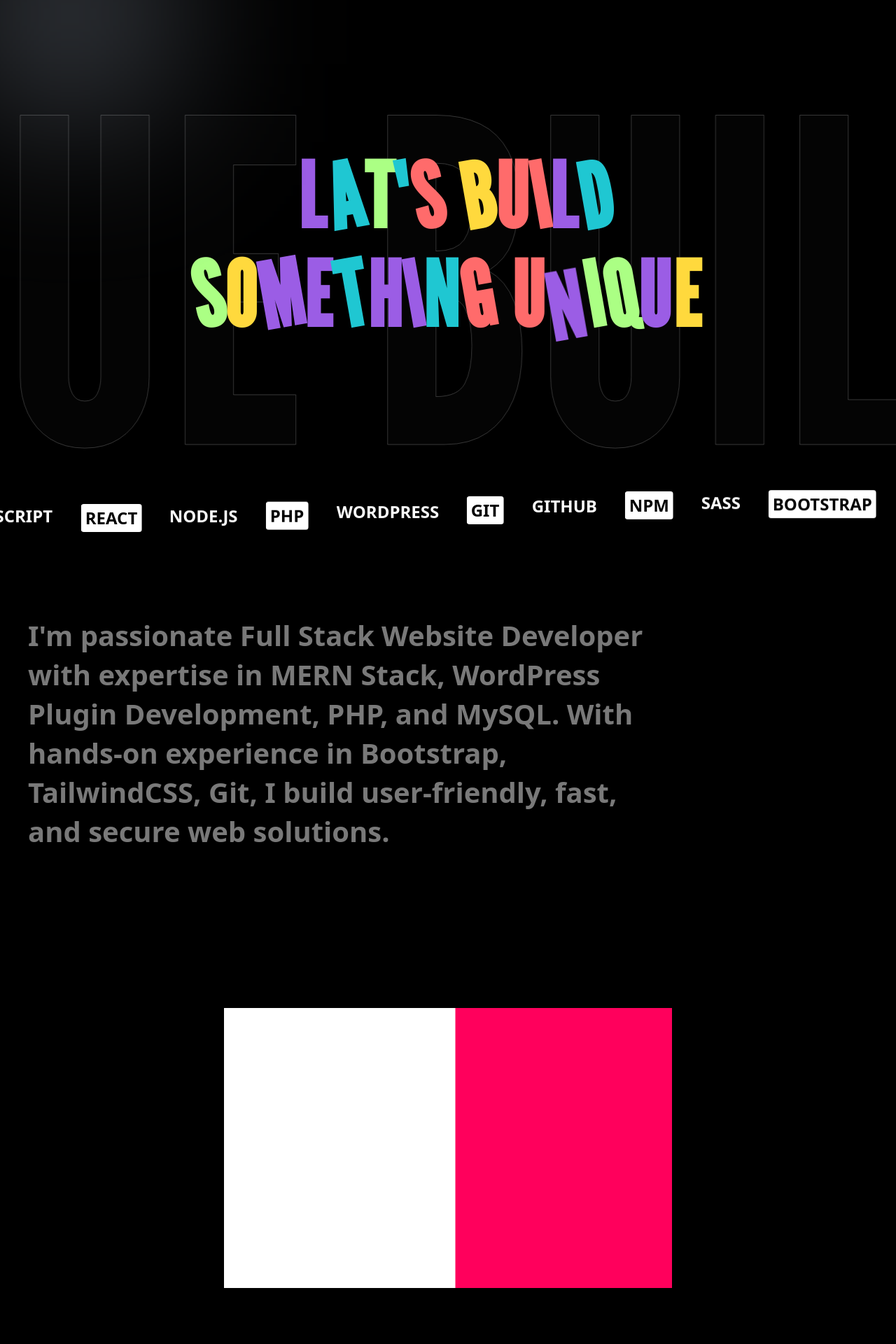
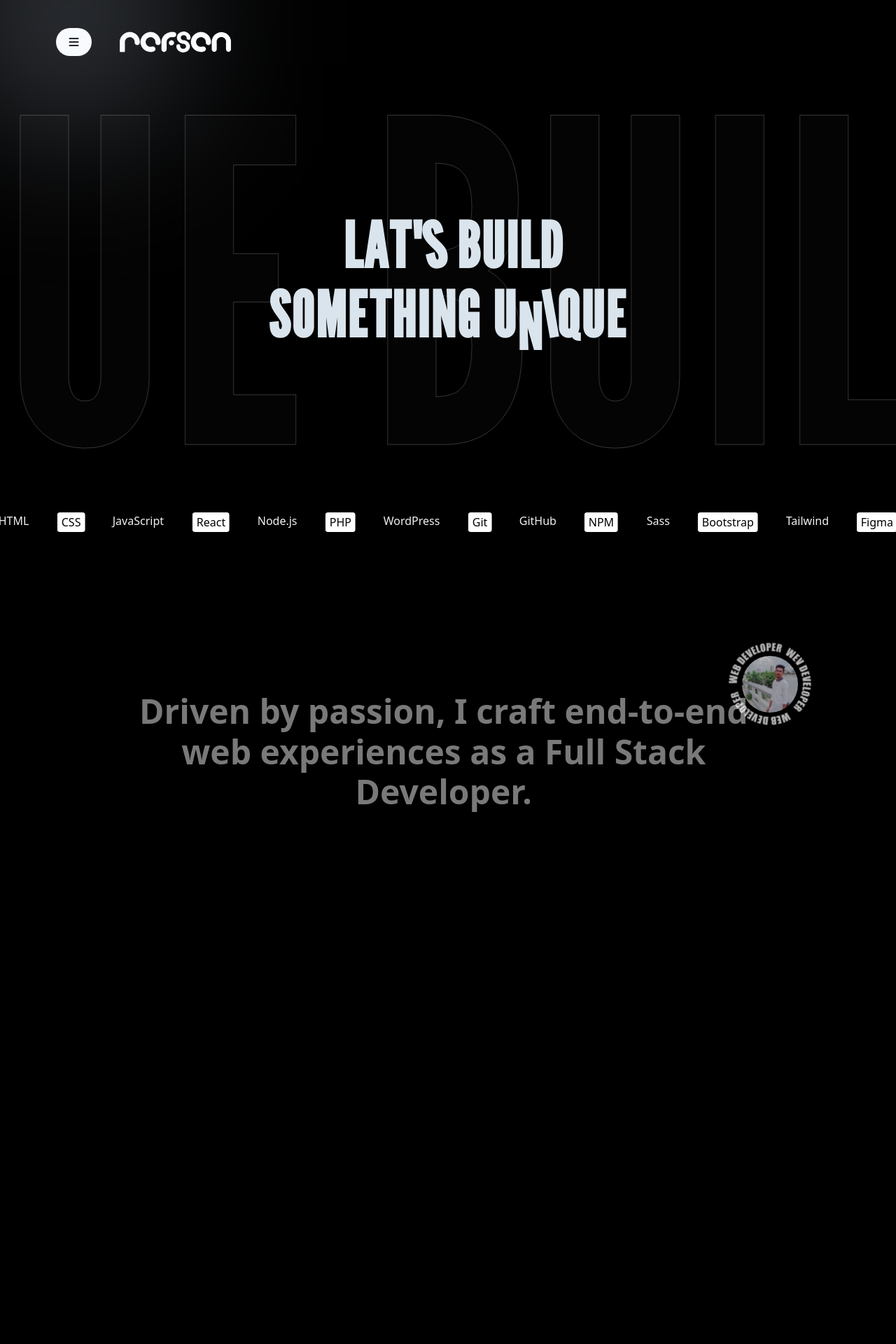
Before and after one commit to developer-rafsan/portfolio2.0, a PHP site: page / in a window 1280 px wide. Shown: the top 1920 px of the page at 70% size. Run offline with PHP 8.4, Linux system fonts and the light colour scheme; some libraries are stand-ins or nearby versions.

Commit message:
update animation

```diff
--- a/css/style.css
+++ b/css/style.css
@@ -26,7 +26,6 @@
 html,
 body {
   width: 100%;
-  height: 100%;
   color: var(--text-color);
   scrollbar-width: none;
   -ms-overflow-style: none;
@@ -60,24 +59,18 @@
 /* Main Heading */
 #mainHeading {
   width: 60%;
-  font-size: 10vw;
-  margin-top: -100px;
+  font-size: 7vw;
   will-change: transform;
 }
 
 #mainHeading span {
-  color: var(--accent-color);
+  color: #ecf6ffec;
   display: inline-block;
   transform: rotate(var(--rotate, 0deg));
 }
 
-/* Simplify rotations using odd */
-#mainHeading span:nth-child(odd) {
-  transform: rotate(-10deg);
-}
-
 /* Skill Text Styles */
-.skill-text {
+.skills {
   font-size: 1.5rem;
   font-weight: 600;
   text-transform: uppercase;
@@ -99,12 +92,11 @@
 /* Reveal Text Animation */
 .reveal-h3 {
   position: relative;
-  display: inline-block;
-  font-size: 2.5rem;
-  line-height: 1.4;
+  font-size: 3rem;
+  line-height: 1.2;
   max-width: 900px;
-  text-align: start;
-  font-weight: 800;
+  text-align: center;
+  font-weight: 600;
 }
 
 .reveal-h3 .base span,
@@ -123,9 +115,31 @@
   opacity: 0;
 }
 
+.assets-rafsan::after {
+  content: "";
+  position: absolute;
+  top: 50%;
+  left: 50%;
+  transform: translate(-50%, -50%);
+  height: 150%;
+  width: 150%;
+  background: url('../assets/rounded.png') no-repeat center/cover;
+  border-radius: 50%;
+  animation: rotate 20s linear infinite;
+}
+
+@keyframes rotate {
+  from {
+    transform: translate(-50%, -50%) rotate(0deg);
+  }
+  to {
+    transform: translate(-50%, -50%) rotate(360deg);
+  }
+}
+
 #projects-wrapper:first-child button {
-  height: 260px;
-  width: 120px;
+  height: 180px;
+  width: 80px;
   border-radius: 100px;
   border: none;
   background: #ff005c;
--- a/index.php
+++ b/index.php
@@ -1,8 +1,8 @@
 <?php include 'template/header.php'; ?>
 
-<main>
+
 <!-- Hero Section -->
-    <section id="hero" class="h-[100vh] flex justify-center items-center relative overflow-hidden">
+<section id="hero" class="h-[100vh] flex justify-center items-center relative overflow-hidden snap-section">
     <!-- Marquee / background moving text -->
     <div id="marquee" class="absolute flex whitespace-nowrap select-none">
         <?php
@@ -13,13 +13,12 @@
     </div>
 
     <!-- Main heading in foreground -->
-        <h1 id="mainHeading" class="relative text-[9vw] text-center font-bold text-white uppercase tracking-wide">
+    <h1 id="mainHeading" class="relative text-center font-bold text-white uppercase tracking-wide">
         lat's Build % Something Unique
     </h1>
 
     <!-- Skill Gallery -->
-        <div id="skillGallery"
-            class="absolute bottom-10 left-1/2 transform -translate-x-1/2 flex space-x-10 flex justify-center">
+    <div id="skills" class="absolute bottom-10 left-1/2 transform -translate-x-1/2 flex space-x-10 flex justify-center">
         <?php
             $skills = ["HTML","CSS","JavaScript","React","Node.js","PHP","WordPress","Git","GitHub","NPM","Sass","Bootstrap","Tailwind","Figma"];
             foreach($skills as $skill) {
@@ -32,14 +31,16 @@
 
 
 <!-- About Section -->
-    <section class="h-[50vh] p-10 mt-10 about-section">
+<section
+    class="h-[40vh] mt-10 about-section flex items-end justify-center text-center relative overflow-hidden snap-section">
     <h3 class="reveal-h3">
         <?php
-            $aboutText = "I'm passionate Full Stack Website Developer with expertise in MERN Stack,
-                WordPress Plugin Development, PHP, and MySQL.
-                With hands-on experience in Bootstrap, TailwindCSS, Git,
-                I build user-friendly, fast, and secure web solutions.";
+            $aboutText = "Driven by passion, I craft end-to-end web experiences as a Full Stack Developer.";
             ?>
+        <div
+            class="assets-rafsan absolute top-[-50px] right-[-50px] w-[80px] h-[80px] object-cover z-10 rounded-full opacity-70">
+            <img src="./assets/image/rafsanx.jpg" alt="jahid islam rafsan" class="rounded-full">
+        </div>
         <span class="base"><?= $aboutText ?></span>
         <span class="top"><?= $aboutText ?></span>
     </h3>
@@ -48,8 +49,8 @@
 
 
 <!-- Projects Section -->
-    <section id="projects-wrapper" class="h-[100vh] w-full flex space-between items-center bg-white overflow-hidden relative">
-
+<section id="projects-wrapper"
+    class="h-[100vh] w-full flex space-between items-center bg-white overflow-hidden relative">
     <div class="w-full h-full flex flex-col items-center justify-center p-10 space-y-20">
         <div>
             <h1 class="text-[5vw] text-black mb-4 text-one">My Projects</h1>
@@ -67,14 +68,45 @@
 
 
 
-    <!-- next section -->
-    <section class="h-[100vh] flex items-center justify-center">
-        <div id="projects-container" class=" w-full h-full bg-[#ff005c]"></div>
-        <div id="projects-container" class=" w-full h-full bg-white"></div>
+<!-- SECTION -->
+<section id="projects-section" class="h-[100vh] flex bg-white relative overflow-hidden">
+  <!-- LEFT: Sticky Content -->
+  <div id="projects-container" class="w-1/2 h-screen flex flex-col items-start justify-center space-y-6 p-10 text-black bg-blue-500">
+    <p class="text-lg font-semibold">OUR WORKS</p>
+    <h4 class="text-2xl font-bold leading-relaxed">
+      Case Studies, a selection of successful projects.<br>
+      We always put our clients first to deliver our best time after time.<br>
+      Below is some of our proudest work.
+    </h4>
+    <a href="#" class="text-blue-600 underline">View All Case Studies</a>
+  </div>
+
+  <!-- RIGHT: Images -->
+  <div id="projects-image" class="w-1/2 h-full flex flex-col items-center justify-start relative overflow-hidden">
+    <div class="h-screen flex items-center justify-center">
+      <img src="./assets/image/madical-management-code.png" alt="" class="rounded-lg shadow-md max-h-[80%]">
+    </div>
+    <div class="h-screen flex items-center justify-center">
+      <img src="./assets/image/madical-management-code.png" alt="" class="rounded-lg shadow-md max-h-[80%]">
+    </div>
+    <div class="h-screen flex items-center justify-center">
+      <img src="./assets/image/madical-management-code.png" alt="" class="rounded-lg shadow-md max-h-[80%]">
+    </div>
+    <div class="h-screen flex items-center justify-center">
+      <img src="./assets/image/madical-management-code.png" alt="" class="rounded-lg shadow-md max-h-[80%]">
+    </div>
+  </div>
 </section>
 
 
 
-</main>
+
+<!-- next -->
+ <section class="h-[100vh] flex items-center justify-center bg-white overflow-hidden relative">
+
+
+ </section>
+
+
 
 <?php include 'template/footer.php'; ?>
--- a/js/main.js
+++ b/js/main.js
@@ -1,5 +1,47 @@
 // Register GSAP plugins
 gsap.registerPlugin(ScrollTrigger);
+gsap.registerPlugin(ScrollToPlugin);
+
+// -----------------------------
+// Full-page scroll navigation
+// -----------------------------
+const sections = document.querySelectorAll(".snap-section");
+
+let currentSection = 0;
+let isAnimating = false;
+
+function goToSection(index) {
+  if (isAnimating) return;
+  if (index < 0 || index >= sections.length) return;
+
+  isAnimating = true;
+  currentSection = index;
+
+  gsap.to(window, {
+    duration: 1,
+    scrollTo: { y: sections[index] },
+    ease: "power2.inOut",
+    onComplete: () => isAnimating = false
+  });
+}
+
+// Wheel scrolling
+window.addEventListener("wheel", (e) => {
+  if (e.deltaY > 30) {
+    goToSection(currentSection + 1);
+  } else if (e.deltaY < -30) {
+    goToSection(currentSection - 1);
+  }
+}, { passive: false });
+
+// Keyboard navigation
+window.addEventListener("keydown", (e) => {
+  if (e.key === "ArrowDown" || e.key === "PageDown") {
+    goToSection(currentSection + 1);
+  } else if (e.key === "ArrowUp" || e.key === "PageUp") {
+    goToSection(currentSection - 1);
+  }
+});
 
 // Set will-change for animated elements
 gsap.set(["#marquee", "#mainHeading", ".letter", ".skill-text", ".project-item"], { willChange: "transform" });
@@ -40,17 +82,10 @@
       : `<span class="letter inline-block">${char}</span>`)
   .join("");
 
-// Random color generator
-function getRandomColor() {
-  const colors = ["#ABFF84", "#1FC7D2", "#FF6B6B", "#FFD93D", "#9B5DE5"];
-  return colors[Math.floor(Math.random() * colors.length)];
-}
 
 // Apply random color by default
 const letters = gsap.utils.toArray("#mainHeading .letter");
-letters.forEach(el => {
-  el.style.color = getRandomColor();
-});
+
 
 // Define GSAP animations
 const animations = [
@@ -66,27 +101,8 @@
   const el = gsap.utils.random(letters);
   const anim = gsap.utils.random(animations);
   anim(el);
-
-  // Optional: change color again during animation
-  el.style.color = getRandomColor();
 }, 500);
 
-
-
-
-// -----------------------------
-// Skill text floating animation
-// -----------------------------
-gsap.utils.toArray("#skillGallery .skill-text").forEach((skill, i) => {
-  gsap.to(skill, {
-    y: -20,
-    repeat: -1,
-    yoyo: true,
-    duration: 1.5,
-    delay: i * 0.2,
-    ease: "sine.inOut"
-  });
-});
 
 // -----------------------------
 // About section reveal
@@ -97,22 +113,42 @@
   if (base) gsap.set(element.querySelectorAll("span"), { opacity: 0.5 });
 }
 
+// Split words for animation
 splitWords(document.querySelector(".reveal-h3 .base"), true);
 splitWords(document.querySelector(".reveal-h3 .top"));
 
-gsap.to(".reveal-h3 .top span", {
-  opacity: 1,
-  y: 0,
-  duration: 0.1,
-  ease: "power3.out",
-  stagger: 1,
+// Create a timeline for the section animations
+const aboutTimeline = gsap.timeline({
   scrollTrigger: {
     trigger: ".about-section",
     start: "top 70%",
-    end: "bottom 50%",
-    scrub: true
+    end: "bottom 30%",
+    toggleActions: "play none none reverse"
   }
 });
+
+// Animate the heading words
+aboutTimeline.to(".reveal-h3 .top span", {
+  opacity: 1,
+  y: 0,
+  ease: "power3.out",
+  stagger: 0.1,
+  duration: 0.6
+});
+
+// Animate the projects wrapper
+aboutTimeline.fromTo(
+  "#projects-wrapper",
+  { opacity: 0, y: 50 },
+  {
+    opacity: 1,
+    y: 0,
+    ease: "power2.out",
+    stagger: 0.3,
+    duration: 1.5
+  },
+  "<0.2"
+);
 
 
 // -----------------------------
@@ -140,10 +176,34 @@
   { scale: 1, ease: "power2.out" }
 );
 
-  // Step 2: fade in and move up elements sequentially
-  tl.fromTo(
+// Animate the projects wrapper children
+aboutTimeline.fromTo(
   ['#projects-wrapper h1', '#projects-wrapper p', '#projects-wrapper button'],
   { opacity: 0, y: 100 },
-    { opacity: 1, y: 0, ease: "none" },
-    "<"
+  {
+    opacity: 1,
+    y: 0,
+    ease: "power2.out",
+    stagger: 0.3,
+    duration: 1.5
+  },
+  "<0.5"
 );
+
+
+
+  let container = document.querySelector("#projects-image");
+  let sectionx = gsap.utils.toArray("#projects-image > div");
+
+  gsap.to(sectionx, {
+    yPercent: -100 * (sectionx.length - 1), // সব images উপরে যাবে একে একে
+    ease: "none",
+    scrollTrigger: {
+      trigger: "#projects-section",
+      start: "top top",
+      end: "+=" + (sectionx.length * 100) + "%", // scroll length dynamic
+      scrub: true,
+      pin: true,
+      anticipatePin: 1,
+    }
+  });
--- a/template/header.php
+++ b/template/header.php
@@ -1,46 +1,47 @@
 <!DOCTYPE html>
 <html lang="en">
+
 <head>
     <meta charset="UTF-8">
     <meta name="viewport" content="width=device-width, initial-scale=1.0">
-    <title>Jahid Islam rafsan - Portfolio</title>
+    <title>Jahid Islam Rafsan - Portfolio</title>
 
     <!-- custom style -->
-     <link rel="stylesheet" href="./css/style.css">
+    <link rel="stylesheet" href="./css/style.css">
 
-    <!-- tailwindcss -->
+    <!-- Tailwind CSS (development CDN) -->
     <script src="https://cdn.tailwindcss.com"></script>
 
-    <!-- font awesome -->
-    <link rel="stylesheet" href="https://cdnjs.cloudflare.com/ajax/libs/font-awesome/6.5.2/css/all.min.css" integrity="sha512-SnH5WK+bZxgPHs44uWIX+LLJAJ9/2PkPKZ5QiAj6Ta86w+fsb2TkcmfRyVX3pBnMFcV7oQPJkl9QevSCWr3W6A==" crossorigin="anonymous" referrerpolicy="no-referrer" />
+    <!-- Font Awesome -->
+    <link rel="stylesheet" href="https://cdnjs.cloudflare.com/ajax/libs/font-awesome/6.5.2/css/all.min.css"
+        crossorigin="anonymous" referrerpolicy="no-referrer" />
 
-    <!-- GSAP CDN -->
+    <!-- GSAP Core -->
     <script src="https://cdnjs.cloudflare.com/ajax/libs/gsap/3.12.5/gsap.min.js"></script>
+    <!-- GSAP Plugins -->
     <script src="https://cdnjs.cloudflare.com/ajax/libs/gsap/3.12.5/ScrollTrigger.min.js"></script>
+    <script src="https://cdnjs.cloudflare.com/ajax/libs/gsap/3.12.5/ScrollToPlugin.min.js"></script>
 
-
-    <!-- SwiperJS CDN -->
+    <!-- SwiperJS -->
     <link rel="stylesheet" href="https://cdn.jsdelivr.net/npm/swiper/swiper-bundle.min.css" />
     <script src="https://cdn.jsdelivr.net/npm/swiper/swiper-bundle.min.js"></script>
 </head>
 
-<body class="bg-black overflow-x-hidden">
-    <!-- light -->
+<body class="bg-black">
+
+    <!-- Hero Section -->
     <div class="light" style='--top: -80px; --left: 0px;'></div>
 
-    <!-- header section -->
-     <!-- <header class="text-white sticky top-0 p-8 border-b border-gray-800 bg-black/90 backdrop-blur-md z-50">
-        <nav class="container mx-auto flex justify-between items-center">
-            <a href="index.php" class="inline-block">
-                <img src="./assets/logo.svg" alt="Brand logo" class="h-6 w-auto">
-            </a>
-            <ul class="flex space-x-5">
-                <li><a href="index.php" class="hover:text-gray-400 text-sm uppercase">Home</a></li>
-                <li><a href="#" class="hover:text-gray-400 text-sm uppercase">About</a></li>
-                <li><a href="#" class="hover:text-gray-400 text-sm uppercase">services</a></li>
-                <li><a href="#" class="hover:text-gray-400 text-sm uppercase">Portfolio</a></li>
-                <li><a href="#" class="hover:text-gray-400 text-sm uppercase">Contact</a></li>
-            </ul>
-        </nav>
-     </header>
-     -->
+    <header class="w-[250px] absolute top-10 left-20 z-50 flex items-center justify-start space-x-10">
+        <i class="fa-solid fa-bars
+          h-10 w-20
+          bg-white
+          text-black
+          rounded-full
+          flex items-center justify-center
+          cursor-pointer"></i>
+
+        <div class="logo w-full">
+            <img src="./assets/logo.svg" alt="brand logo" />
+        </div>
+    </header>
```
Also changed, not shown: assets/image/rafsanx.jpg (added), assets/rounded.png (added). Lines whose indentation alone changed are shown as unchanged.
